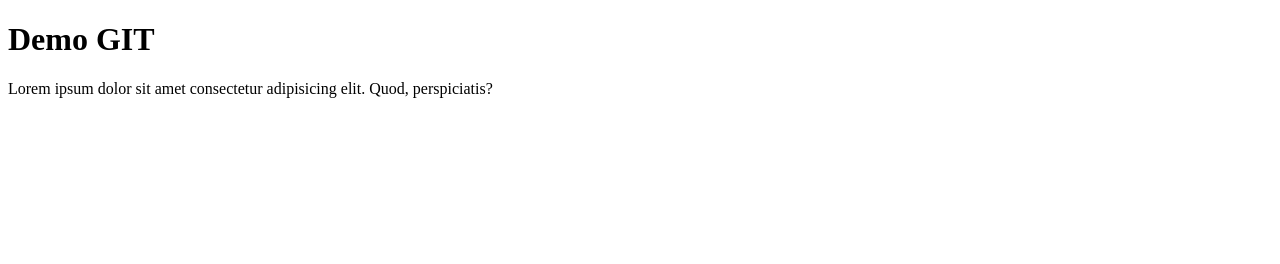
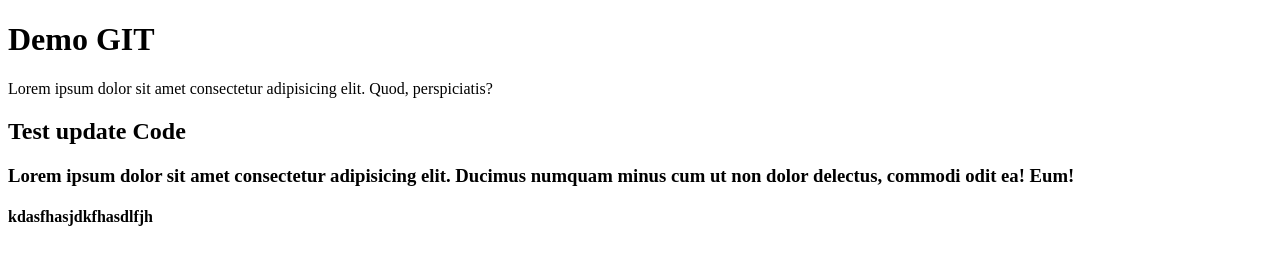
Before and after one commit to juvoldemo/NguyenVu, a plain HTML site: page index.html in a window 1280 px wide. Drawn offline with Linux system fonts and the light colour scheme.

Commit message:
Them Code MOi

```diff
--- a/index.html
+++ b/index.html
@@ -11,6 +11,9 @@
     <header>
         <h1>Demo GIT</h1>
         <p>Lorem ipsum dolor sit amet consectetur adipisicing elit. Quod, perspiciatis?</p>
+        <h2>Test update Code</h2>
+        <h3>Lorem ipsum dolor sit amet consectetur adipisicing elit. Ducimus numquam minus cum ut non dolor delectus, commodi odit ea! Eum!</h3>
+        <h4>kdasfhasjdkfhasdlfjh</h4>
     </header>
 </body>
 
```
